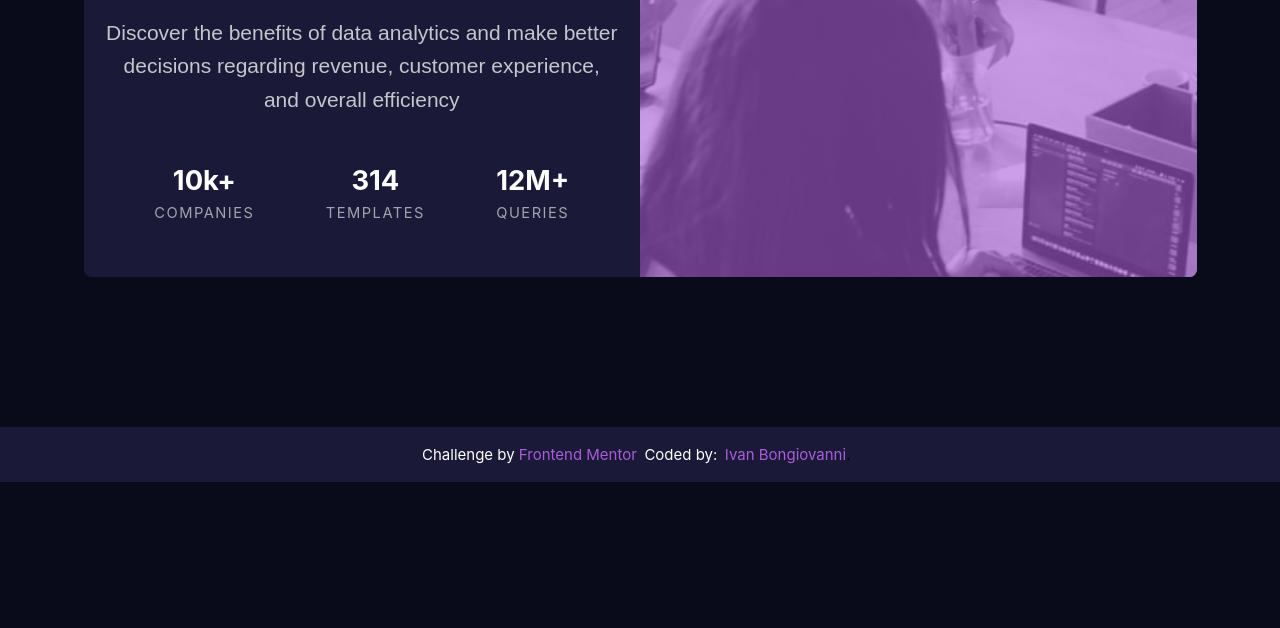
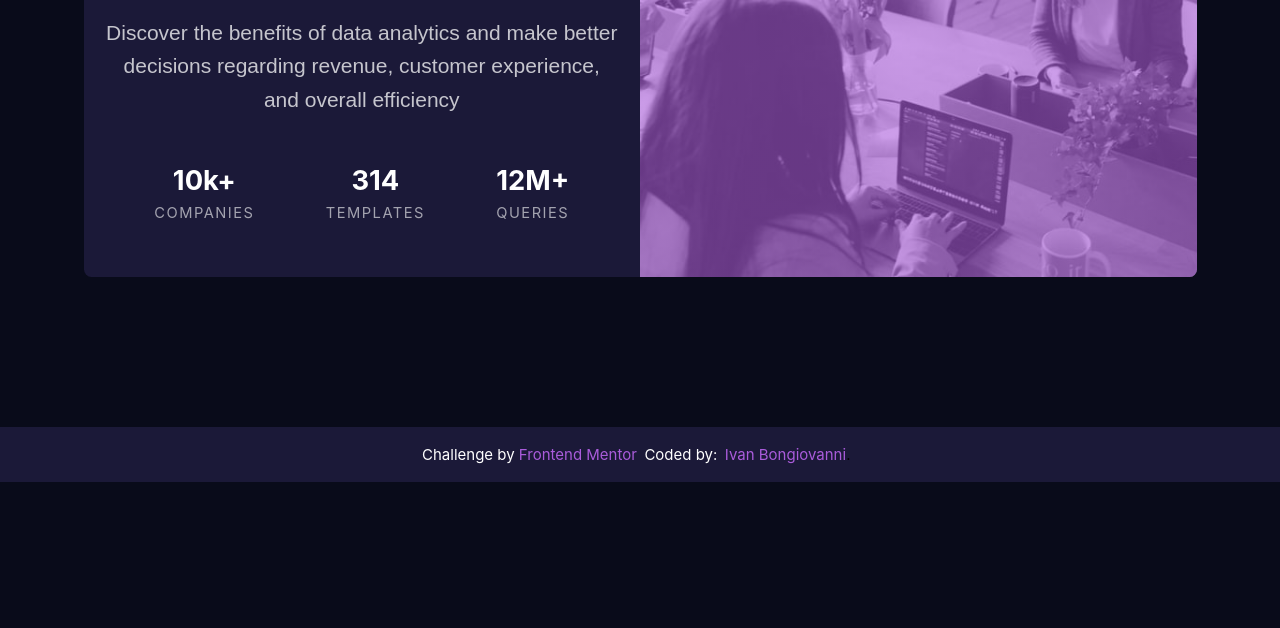
Before and after one commit to ivan2214/Frontend-Mentor-Stats-preview-card-component, a plain HTML site: page index.html in a window 1280 px wide. Shown: the part 240-868 px from the top of the page. Drawn offline with Linux system fonts and the light colour scheme.

Commit message:
arreglando pequeñas cosas

```diff
--- a/style.css
+++ b/style.css
@@ -65,7 +65,7 @@ body {
     ),
     url(images/image-header-mobile.jpg) no-repeat;
   background-size: cover;
-  padding: 30% 0;
+  padding: 33% 0;
 
   width: 100%;
 }
@@ -171,6 +171,8 @@ body {
   .sec-img {
     width: 50%;
     height: 100%;
+    background-size: cover;
+    padding: 20%;
   }
 
   .sec-content {
```
